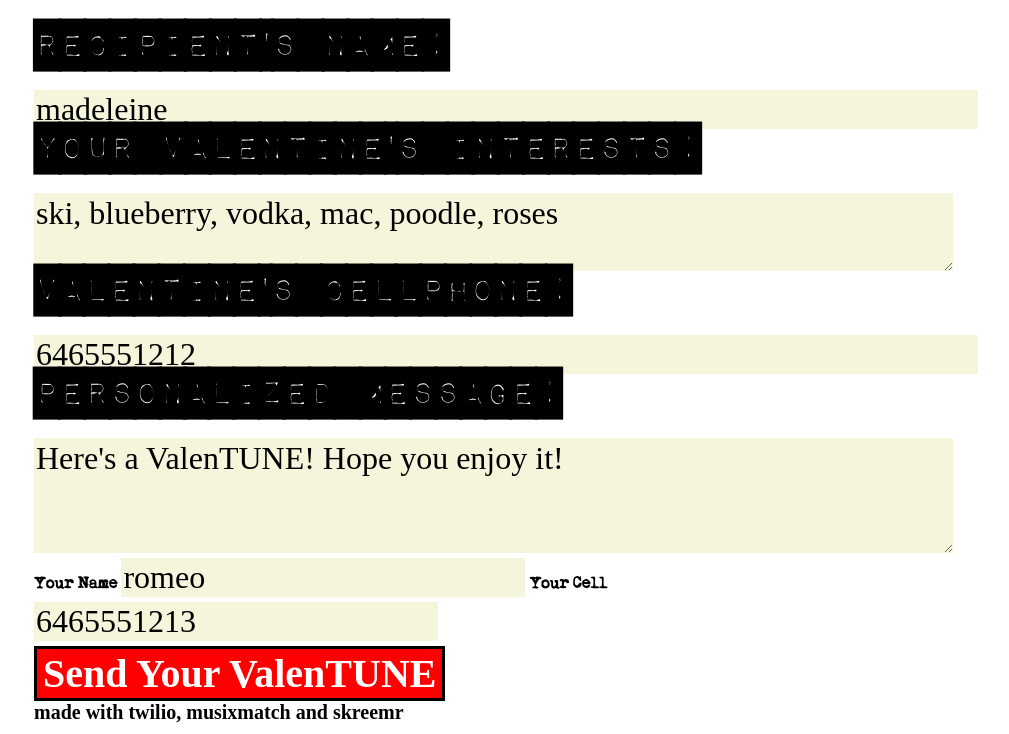
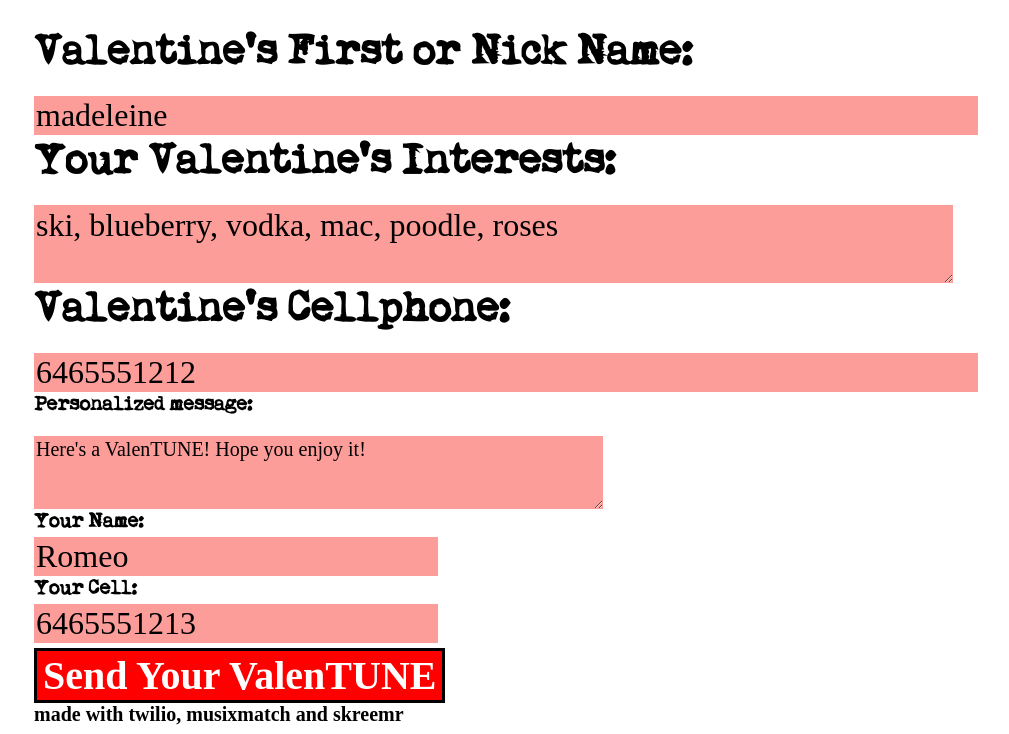
Before and after one commit to natea/Valentunes, a Django app: page / in a window 1280 px wide. Shown: the part 196-930 px from the top of the page, without its empty margins (206-1215 px from the left). Run offline with Django 3.2, Linux system fonts and the light colour scheme; parts of the project's set-up code (start-up, migrations or seed data) failed here and were passed over; some libraries are stand-ins or nearby versions; some web fonts are replaced.

Commit message:
styles and hooking up the index to the views to the backend

```diff
--- a/vt/css/style.css
+++ b/vt/css/style.css
@@ -18,7 +18,7 @@ input, textarea {
 	color:Black;
 	#font-weight:bold;
 	font-size:32px;
-	background-color:Beige;
+	background-color:#FC9D9A;
 	border: 0px solid;
 	border-color: Gray;
 }
@@ -78,7 +78,6 @@ display:inline;
 }
 .small {
   text-align: left;
-  font-family:MyUnderwoodRegular, serif;
   #background-color: #ffebdb;
   font-size:20px;
 }
@@ -93,7 +92,6 @@ display:inline;
 
 label {
 	#color: #B4886B;
-	font-family:Impact_Label, serif;
 	font-size:42px;
 	display: block;
     padding-left: 15px;
--- a/vt/valentunes/templates/index.html
+++ b/vt/valentunes/templates/index.html
@@ -1,30 +1,36 @@
 {% extends "base.html" %}
 
 {% block content %}
-<form method="POST" action=".">
+<form method="POST" action="/">
+  {{ form.non_field_errors }}
 <div>
-<label for="name">Recipient's Name</label><br>
-<input style="content" type="text" name="to_name" id="to_name" size="50" value="madeleine" tabindex="1" />
+  {{ form.to_name.errors }}
+<label for="name">Valentine's First or Nick Name</label><br>
+<input style="content" type="text" name="{{ form.to_name.html_name }}" id="to_name" size="50" value="madeleine" tabindex="1" />
 </div>
 <div>
-<label for="name">Your Valentine's Interests</label><br>
-<textarea name="interests" rows="2" cols="50">ski, blueberry, vodka, mac, poodle, roses</textarea>
+  {{ form.interests.errors }}
+  <label for="{{ form.interests.html_name }}">Your Valentine's Interests</label><br>
+<textarea name="{{ form.interests.html_name }}" rows="2" cols="50">ski, blueberry, vodka, mac, poodle, roses</textarea>
 </div>
 <div>
 </div>
 <div>
-<label for="name">Valentine's Cellphone</label><br>
-<input type="tel" size="50" name="recipient_phone" value="6465551212"/>
+  <label for="{{ form.to_phone.html_name }}">Valentine's Cellphone</label><br>
+<input type="tel" size="50" name="{{ form.to_phone.html_name }}" value="6465551212"/>
 </div>
 
 <div style = "small">
-<label style = "small">Personalized message</label><br>
-<textarea style = "small" name="note" rows="3" cols="50">Here's a ValenTUNE! Hope you enjoy it!</textarea>
+  <label for="{{ form.intro_note.html_name }}" class="small">Personalized message</label><br>
+<textarea class="small" name="{{ form.intro_note.html_name }}" rows="3" cols="50">Here's a ValenTUNE! Hope you enjoy it!</textarea>
 </div>
-<span style = "small">Your Name</span>
-<input type="text" name="sender_name" value="romeo"/>
-<span style = "small">Your Cell</span>
-<input type="tel" name="sender_phone" value="6465551213"/>
+<div>
+<label for="{{ form.from_name.html_name }}" class="small">Your Name</label>
+<input type="text" name="{{ form.from_name.html_name }}" value="Romeo"/>
+</div>
+<div>
+<label for="{{ form.from_phone.html_name }}" class="small">Your Cell</label>
+<input type="tel" name="{{ form.from_phone.html_name }}" value="6465551213"/>
 </div>
 <input type="submit" name="op" value="Send Your ValenTUNE" class="btn" />
 </form>
--- a/vt/valentunes/views.py
+++ b/vt/valentunes/views.py
@@ -1,10 +1,24 @@
 # Create your views here.
 from django.template import RequestContext
 from django.shortcuts import render_to_response
+from django import forms
 from models import TrackModel, CardModel
+from vt.valentunes.forms import CardModelForm
 
 def index(request,template_name='index.html'):
-    context = {}
+    if request.method == 'POST':
+        #handle the poste
+        form = CardModelForm(request.POST)
+        if form.is_valid():
+            #handle the form, insert stuff
+            new_object = form.save()
+            if new_object.to_name != "":
+                new_object.get_tracks()
+                new_object.get_track_urls()
+            return HttpResponseRedirect('/choose/%s/'%new_object.id)
+    else:
+        form = CardModelForm()
+    context = {'form':form}
     return render_to_response(template_name, context,context_instance=RequestContext(request))
 
 def choose(request, cardid, template_name='choose.html'):
```
